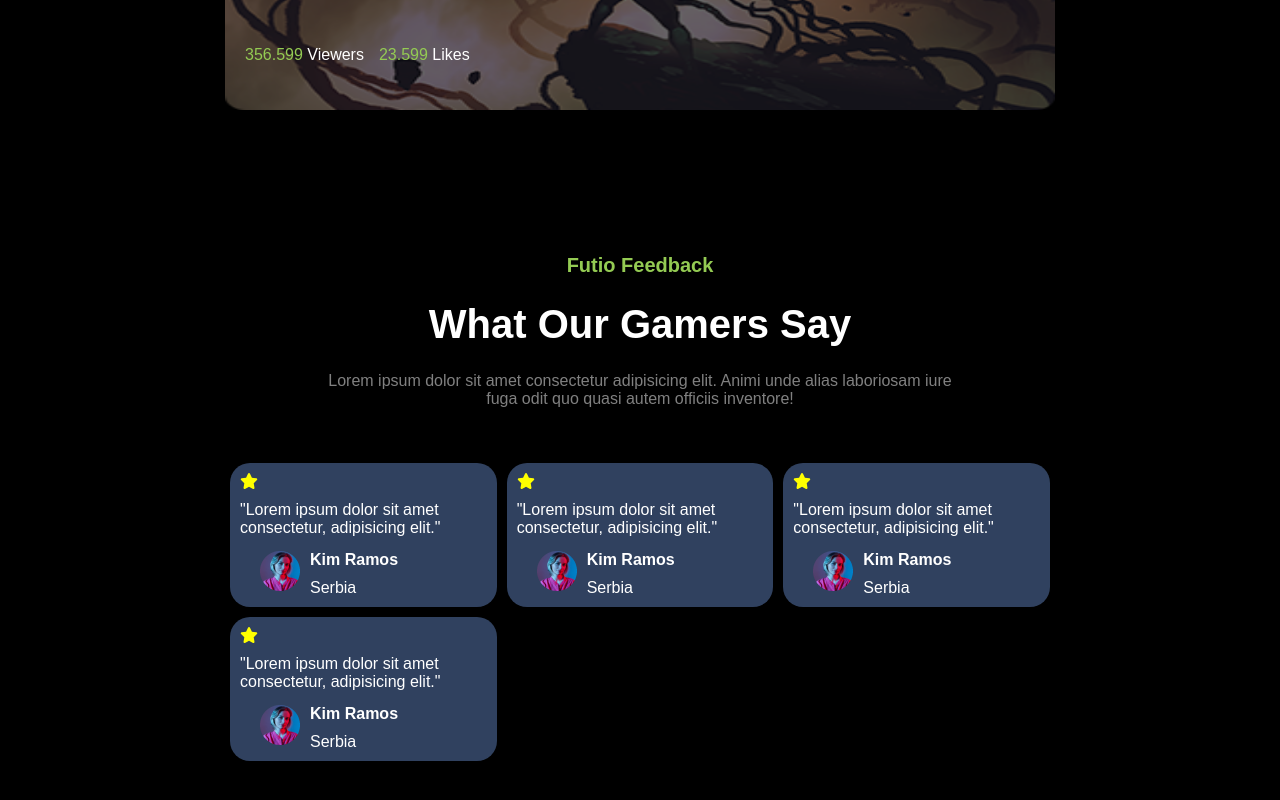
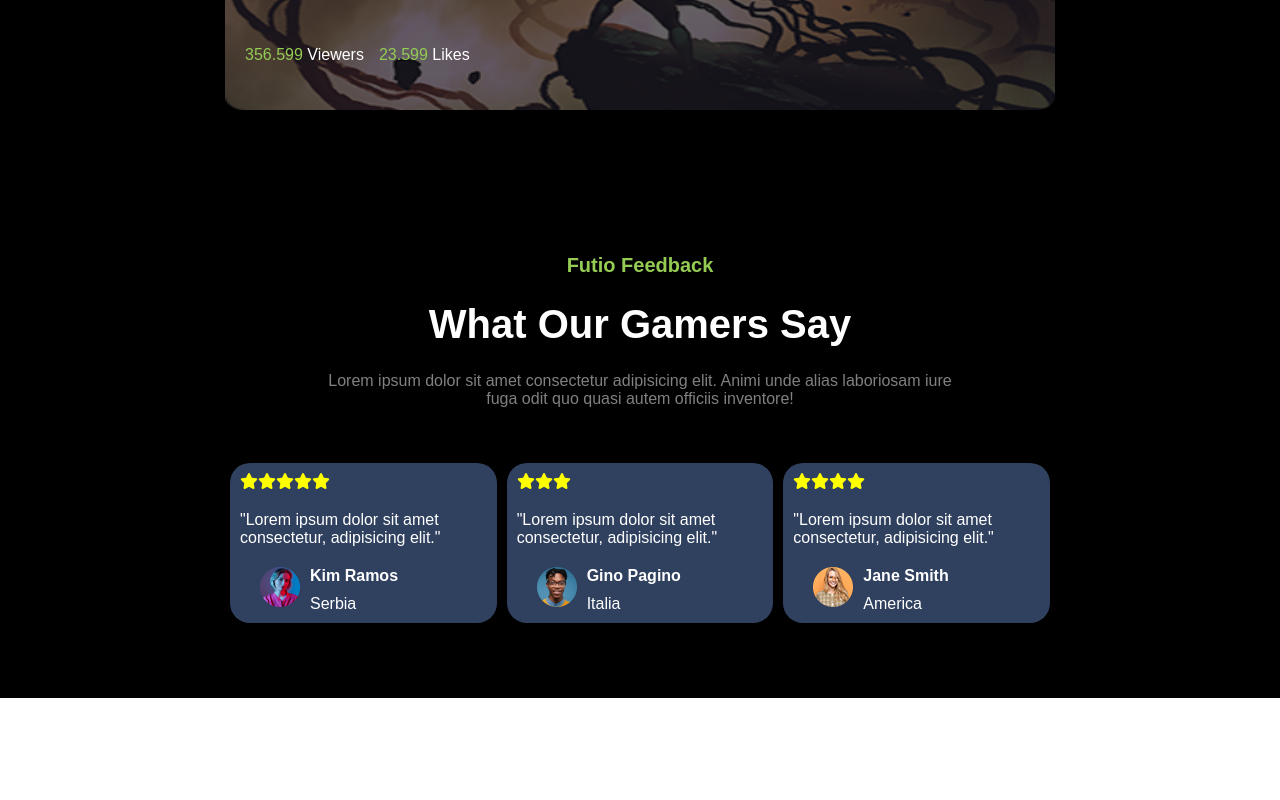
Before and after one commit to Federico-Maiocchi/proj-html-vuejs, a Vue app: page / in a window 1280 px wide. Shown: the part 3446-4246 px from the top of the page. After the commit the page ends 4144 px from the top, so only its background shows below. Built offline with nearby package versions, Linux system fonts and the light colour scheme; a web font is replaced by a local one.

Commit message:
ADD: props component Main Feedback

```diff
--- a/src/components/MainFeedback.vue
+++ b/src/components/MainFeedback.vue
@@ -3,7 +3,7 @@
 
 export default {
     props: {
-
+        itemFeedback: Object
     },
 
     data() {
@@ -40,76 +40,19 @@ export default {
         </div>
         <div class="container-medium ">
             <div class="row">
-                <div class="col-4">
+                <div v-for="item in itemFeedback" class="col-4">
                     <div class="card">
-                        <div class="icon-star"><font-awesome-icon icon="fa-solid fa-star" /></div>
-                        <p class="p-quote">"Lorem ipsum dolor sit amet consectetur, adipisicing elit."</p>
+                        <span v-for="star in item.vote" class="icon-star"><font-awesome-icon icon="fa-solid fa-star" /></span>
+                        <p class="p-quote">{{ item.comment }}</p>
                         <div>
                             <ul class="user-profile">
                                 <li  class="row no-wrap">
                                     <div>
-                                        <img class="user-photo" src="/img/testimonials-image-3.png" alt="">
+                                        <img class="user-photo" :src="item.img" alt="">
                                     </div>
                                     <div class="profile">
-                                        <h4 class="user">Kim Ramos</h4>
-                                        <p class="from">Serbia</p>
-                                    </div>
-                                </li>
-                            </ul>
-                        </div>
-                    </div>
-                </div>
-                <div class="col-4">
-                    <div class="card">
-                        <div class="icon-star"><font-awesome-icon icon="fa-solid fa-star" /></div>
-                        <p class="p-quote">"Lorem ipsum dolor sit amet consectetur, adipisicing elit."</p>
-                        <div>
-                            <ul class="user-profile">
-                                <li  class="row no-wrap">
-                                    <div>
-                                        <img class="user-photo" src="/img/testimonials-image-3.png" alt="">
-                                    </div>
-                                    <div class="profile">
-                                        <h4 class="user">Kim Ramos</h4>
-                                        <p class="from">Serbia</p>
-                                    </div>
-                                </li>
-                            </ul>
-                        </div>
-                    </div>
-                </div>
-                <div class="col-4">
-                    <div class="card">
-                        <div class="icon-star"><font-awesome-icon icon="fa-solid fa-star" /></div>
-                        <p class="p-quote">"Lorem ipsum dolor sit amet consectetur, adipisicing elit."</p>
-                        <div>
-                            <ul class="user-profile">
-                                <li  class="row no-wrap">
-                                    <div>
-                                        <img class="user-photo" src="/img/testimonials-image-3.png" alt="">
-                                    </div>
-                                    <div class="profile">
-                                        <h4 class="user">Kim Ramos</h4>
-                                        <p class="from">Serbia</p>
-                                    </div>
-                                </li>
-                            </ul>
-                        </div>
-                    </div>
-                </div>
-                <div class="col-4">
-                    <div class="card">
-                        <div class="icon-star"><font-awesome-icon icon="fa-solid fa-star" /></div>
-                        <p class="p-quote">"Lorem ipsum dolor sit amet consectetur, adipisicing elit."</p>
-                        <div>
-                            <ul class="user-profile">
-                                <li  class="row no-wrap">
-                                    <div>
-                                        <img class="user-photo" src="/img/testimonials-image-3.png" alt="">
-                                    </div>
-                                    <div class="profile">
-                                        <h4 class="user">Kim Ramos</h4>
-                                        <p class="from">Serbia</p>
+                                        <h4 class="user">{{ item.name }}</h4>
+                                        <p class="from">{{ item.country }}</p>
                                     </div>
                                 </li>
                             </ul>
@@ -139,11 +82,11 @@ export default {
 
 .icon-star {
     color: yellow;
-    padding-bottom: 10px;
+    padding-bottom: 20px;
 }
 
 .p-quote {
-    padding-bottom: 14px;
+    padding: 20px 0;
     font-weight: 300;
 }
 
--- a/src/components/MainPage.vue
+++ b/src/components/MainPage.vue
@@ -85,7 +85,29 @@ export default {
             }
         ],
 
-
+        feedback: [
+            {
+                vote: 5,
+                comment: '"Lorem ipsum dolor sit amet consectetur, adipisicing elit."',
+                img: '/img/testimonials-image-3.png',
+                name: 'Kim Ramos',
+                country:'Serbia',
+            },
+            {
+                vote: 3,
+                comment: '"Lorem ipsum dolor sit amet consectetur, adipisicing elit."',
+                img: '/img/testimonials-image-2.png',
+                name: 'Gino Pagino',
+                country:'Italia',
+            },
+            {
+                vote: 4,
+                comment: '"Lorem ipsum dolor sit amet consectetur, adipisicing elit."',
+                img: '/img/user-image-2.png',
+                name: 'Jane Smith',
+                country:'America',
+            }
+        ]
 
         }
     },
@@ -112,7 +134,7 @@ export default {
         <MainBattle :itemBattle="battleMatch"/>
         <MainData :itemData="data" />
         <MainStream />
-        <MainFeedback />
+        <MainFeedback :itemFeedback="feedback" />
 
     </div>
 
```
Also changed, not shown: public/img/testimonials-image-2.png (added), public/img/user-image-2.png (added).
